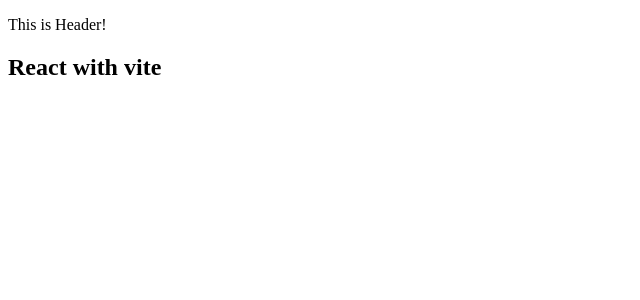
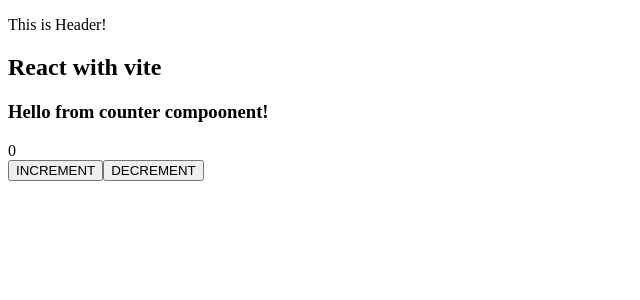
Before and after one commit to iAnkitPal/react_tutorial, a React (Vite) app: page / in a window 1280 px wide. Shown: the top 300 px of the page, without its empty margins (0-640 px from the left). Built offline with nearby package versions, Linux system fonts and the light colour scheme.

Commit message:
counter app

```diff
--- a/src/App.jsx
+++ b/src/App.jsx
@@ -1,10 +1,12 @@
 import Header from "./Header";
+import Counter from "./Counter";
 
 function App() {
   return (
     <>
       <Header></Header>
       <h2>React with vite</h2>
+      <Counter></Counter>
     </>
   );
 }
--- /dev/null
+++ b/src/Counter.jsx
@@ -0,0 +1,25 @@
+import { useState } from "react";
+
+function Counter() {
+  let [counter, setCounter] = useState(0);
+  function updateVal() {
+    if(counter<21) {
+        setCounter(++counter);
+    }
+  }
+  function decreseVal() {
+    if(counter) {
+        setCounter(--counter);
+    }
+  }
+  return (
+    <>
+      <h3>Hello from counter compoonent!</h3>
+      {counter}
+      <br />
+      <button onClick={updateVal}>INCREMENT</button>
+      <button onClick={decreseVal}>DECREMENT</button>
+    </>
+  );
+}
+export default Counter;
```
